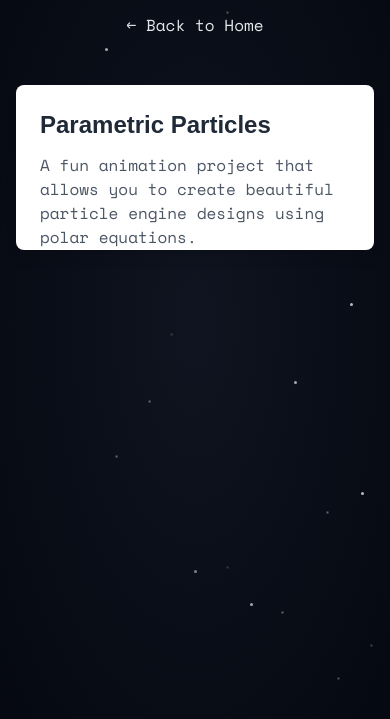
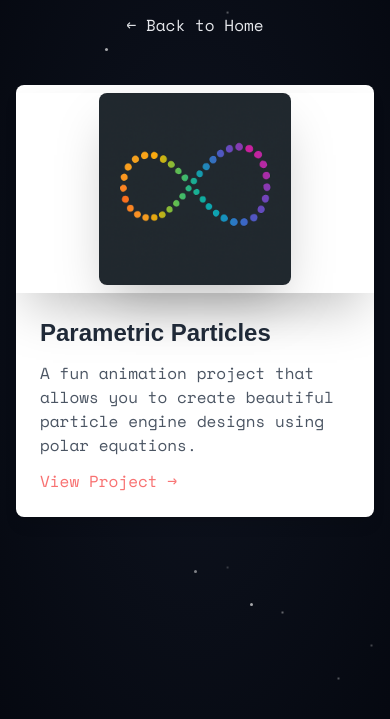
Before and after one commit to KRSpinelli/new-anchor-site, a website: page projects/index.html in a window 390 px wide. Shown: the part 99-818 px from the top of the page. Drawn offline with Linux system fonts and the light colour scheme; a web font is replaced by a local one.

Commit message:
Enhance project card layout and Tailwind CSS integration
- Added a new "watch" script to package.json for easier CSS development.
- Updated project card HTML structure for improved responsiveness and visual appeal.
- Removed unnecessary CSS classes and adjusted image properties for better display.
- Enhanced overall styling with Tailwind CSS utility classes for consistency.

```diff
--- a/package.json
+++ b/package.json
@@ -3,7 +3,8 @@
     "version": "1.0.0",
     "scripts": {
         "build": "tailwindcss -i ./src/input.css -o ./dist/output.css --minify",
-        "build:css": "tailwindcss -i ./src/input.css -o ./dist/output.css --minify"
+        "build:css": "tailwindcss -i ./src/input.css -o ./dist/output.css --minify",
+        "watch": "tailwindcss -i ./src/input.css -o ./dist/output.css --watch"
     },
     "devDependencies": {
         "tailwindcss": "^3.4.1"
--- a/projects/index.html
+++ b/projects/index.html
@@ -34,12 +34,6 @@
         body {
             font-family: 'SpaceMono', monospace;
             background-color: #0a0e17;
-        }
-
-        .card-image-scaled {
-            height: 100% !important;
-            width: auto !important;
-            object-fit: contain;
         }
 
         .bg-starfield {
@@ -261,13 +255,14 @@
 
         <div class="space-y-6 max-w-4xl mx-auto">
             <!-- Card 1 -->
-            <div class="bg-white rounded-lg shadow-lg overflow-hidden hover:shadow-xl transition-shadow duration-300 flex flex-col md:flex-row gap-0"
-                style="height: 165px;">
-                <div class="w-auto h-full overflow-hidden relative flex-shrink-0" style="max-width: 200px;">
+            <div
+                class="bg-white rounded-lg shadow-lg overflow-hidden hover:shadow-xl transition-shadow duration-300 flex flex-col md:flex-row gap-0">
+                <div
+                    class="shadow-2xl self-center mt-2 md:mt-0 w-full flex flex-col items-center justify-center md:w-auto">
                     <img src="../parametric-particles.png" alt="Parametric Particles"
-                        class="h-full w-auto object-contain card-image-scaled">
+                        class="mb-2 md:mb-0 rounded-lg md:rounded-none shadow-2xl size-48 object-contain self-center">
                 </div>
-                <div class="p-6 md:pl-4 flex-1">
+                <div class="p-6 md:pl-4 flex-1 min-h-0 overflow-hidden">
                     <h3 class="text-2xl font-bold text-gray-800 mb-3">Parametric Particles</h3>
                     <p class="text-gray-600 mb-3">A fun animation project that allows you to create beautiful particle
                         engine
```
Also changed, not shown: dist/output.css.
